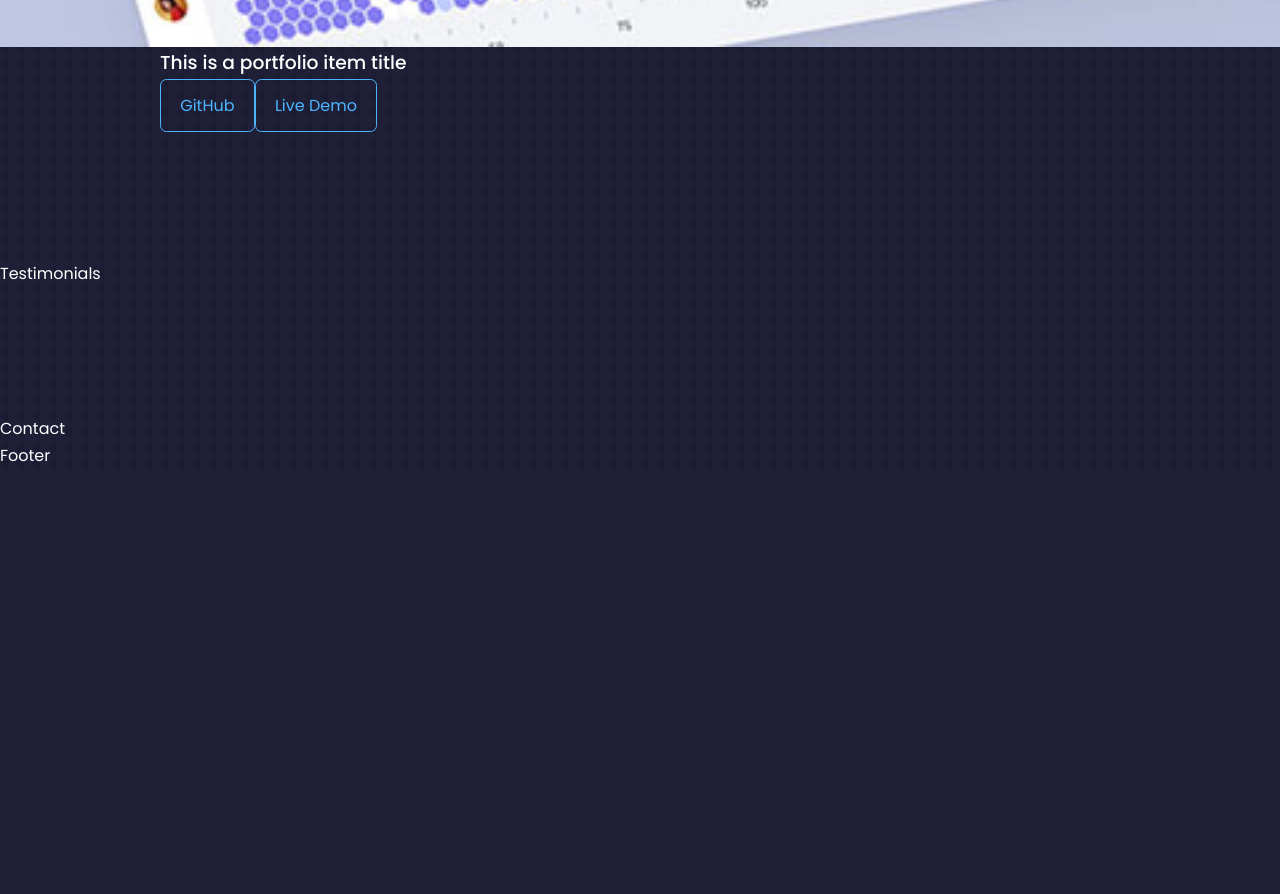
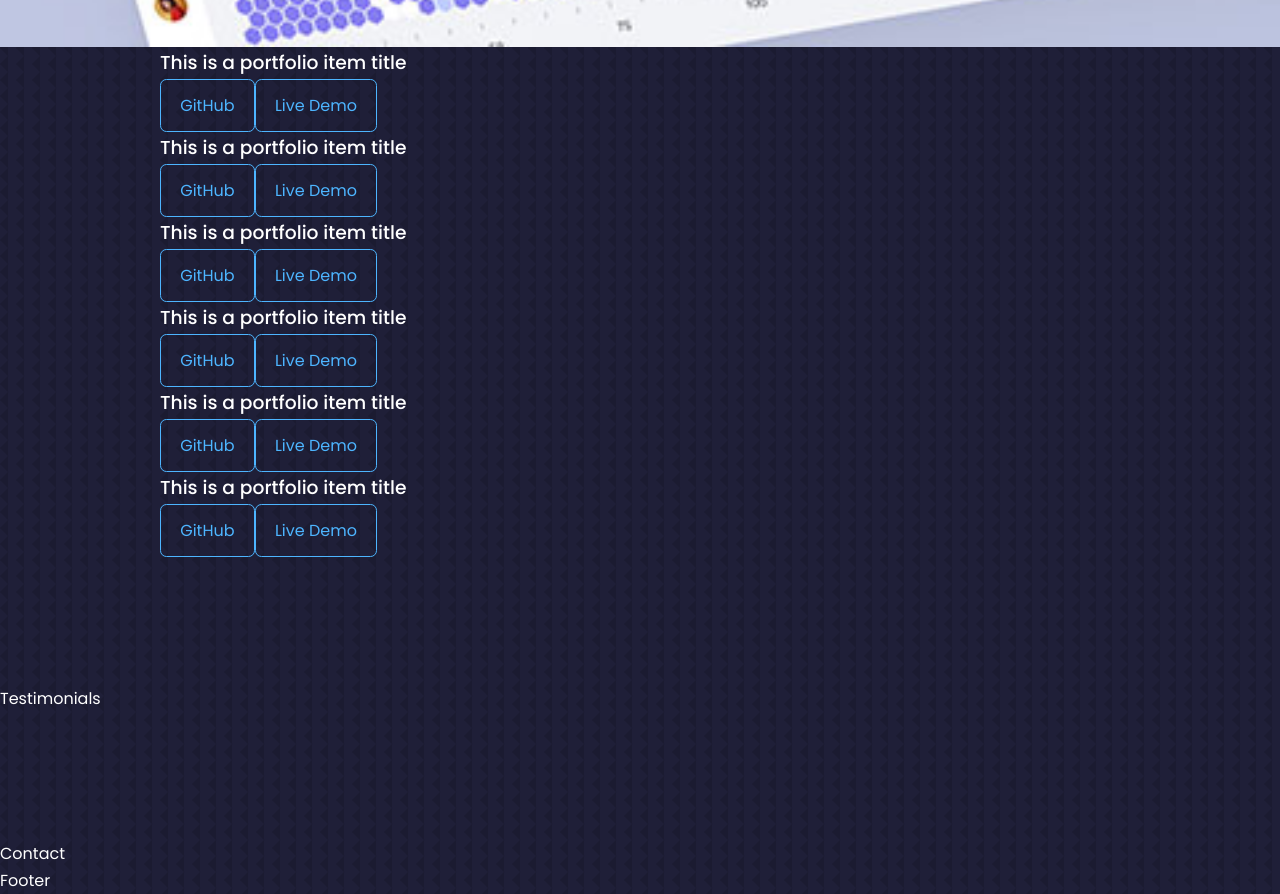
Before and after one commit to dows16/Portfolio, a React (Create React App) app: page / in a window 1280 px wide. Shown: the part 4120-5014 px from the top of the page. Before the commit the page ends 4589 px from the top, so only its background shows below. Built offline with nearby package versions, Linux system fonts and the light colour scheme.

Commit message:
first commit

```diff
--- a/src/components/portfolio/Portfolio.jsx
+++ b/src/components/portfolio/Portfolio.jsx
@@ -22,6 +22,47 @@ const Portfolio = () => {
             <a href="https://github.com/dows16/web" className="btn" target="_blank">GitHub</a>
             <a href="https://web.dows16.repl.co" className="btn" target="_blank">Live Demo</a>
         </article>
+        <article className="portfolio__item">
+          <div className="portfolio__item-image">
+
+          </div>
+            <h3>This is a portfolio item title</h3>
+            <a href="https://github.com/dows16/web" className="btn" target="_blank">GitHub</a>
+            <a href="https://web.dows16.repl.co" className="btn" target="_blank">Live Demo</a>
+        </article>
+        <article className="portfolio__item">
+          <div className="portfolio__item-image">
+
+          </div>
+            <h3>This is a portfolio item title</h3>
+            <a href="https://github.com/dows16/web" className="btn" target="_blank">GitHub</a>
+            <a href="https://web.dows16.repl.co" className="btn" target="_blank">Live Demo</a>
+        </article>
+        <article className="portfolio__item">
+          <div className="portfolio__item-image">
+
+          </div>
+            <h3>This is a portfolio item title</h3>
+            <a href="https://github.com/dows16/web" className="btn" target="_blank">GitHub</a>
+            <a href="https://web.dows16.repl.co" className="btn" target="_blank">Live Demo</a>
+        </article>
+
+        <article className="portfolio__item">
+          <div className="portfolio__item-image">
+
+          </div>
+            <h3>This is a portfolio item title</h3>
+            <a href="https://github.com/dows16/web" className="btn" target="_blank">GitHub</a>
+            <a href="https://web.dows16.repl.co" className="btn" target="_blank">Live Demo</a>
+        </article>
+        <article className="portfolio__item">
+          <div className="portfolio__item-image">
+
+          </div>
+            <h3>This is a portfolio item title</h3>
+            <a href="https://github.com/dows16/web" className="btn" target="_blank">GitHub</a>
+            <a href="https://web.dows16.repl.co" className="btn" target="_blank">Live Demo</a>
+        </article>
       </div>
     </section>
   )
```
